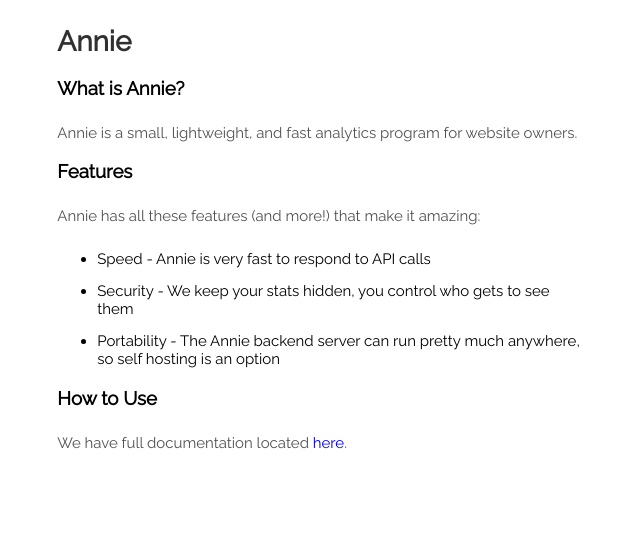
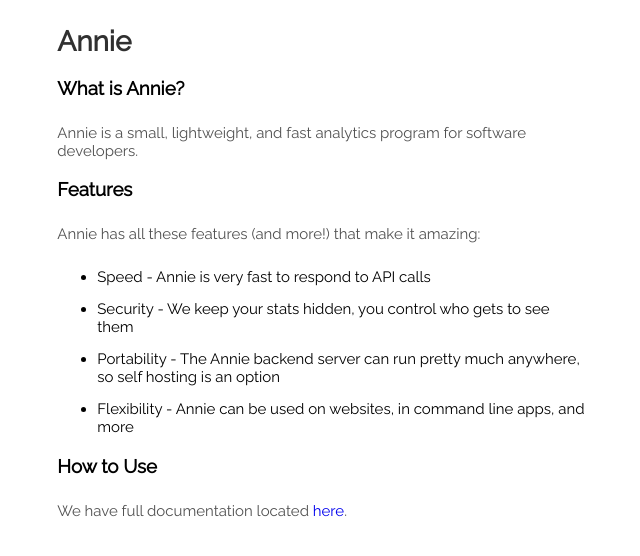
Before and after one commit to annieapp/annie, a Jekyll site: the page built from frontend/index.html, in a window 1280 px wide. Shown: the top 556 px of the page, without its empty margins (282-922 px from the left). Built offline with Jekyll 4.4.1, drawn with Linux system fonts in a browser that asks for light colours.

Commit message:
multipurpose

```diff
--- a/frontend/index.html
+++ b/frontend/index.html
@@ -4,7 +4,7 @@ layout: default
 <h1>Annie</h1>
 <h3>What is Annie?</h4>
 <p>
-  Annie is a small, lightweight, and fast analytics program for website owners.
+  Annie is a small, lightweight, and fast analytics program for software developers.
 </p>
 <h3>Features</h3>
 <p>Annie has all these features (and more!) that make it amazing:</p>
@@ -12,6 +12,7 @@ layout: default
   <li>Speed - Annie is very fast to respond to API calls</li>
   <li>Security - We keep your stats hidden, you control who gets to see them</li>
   <li>Portability - The Annie backend server can run pretty much anywhere, so self hosting is an option</li>
+  <li>Flexibility - Annie can be used on websites, in command line apps, and more</li>
 </ul>
 <h3>How to Use</h3>
 <p>
```
